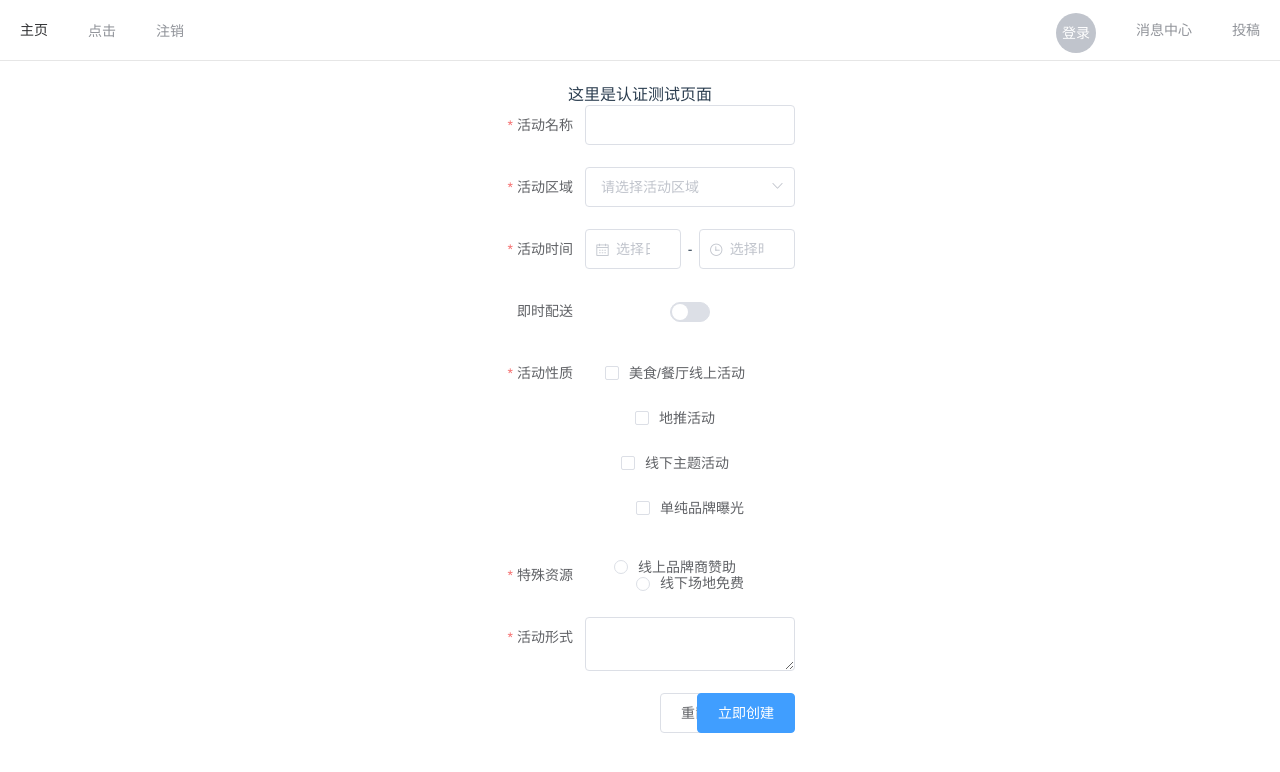
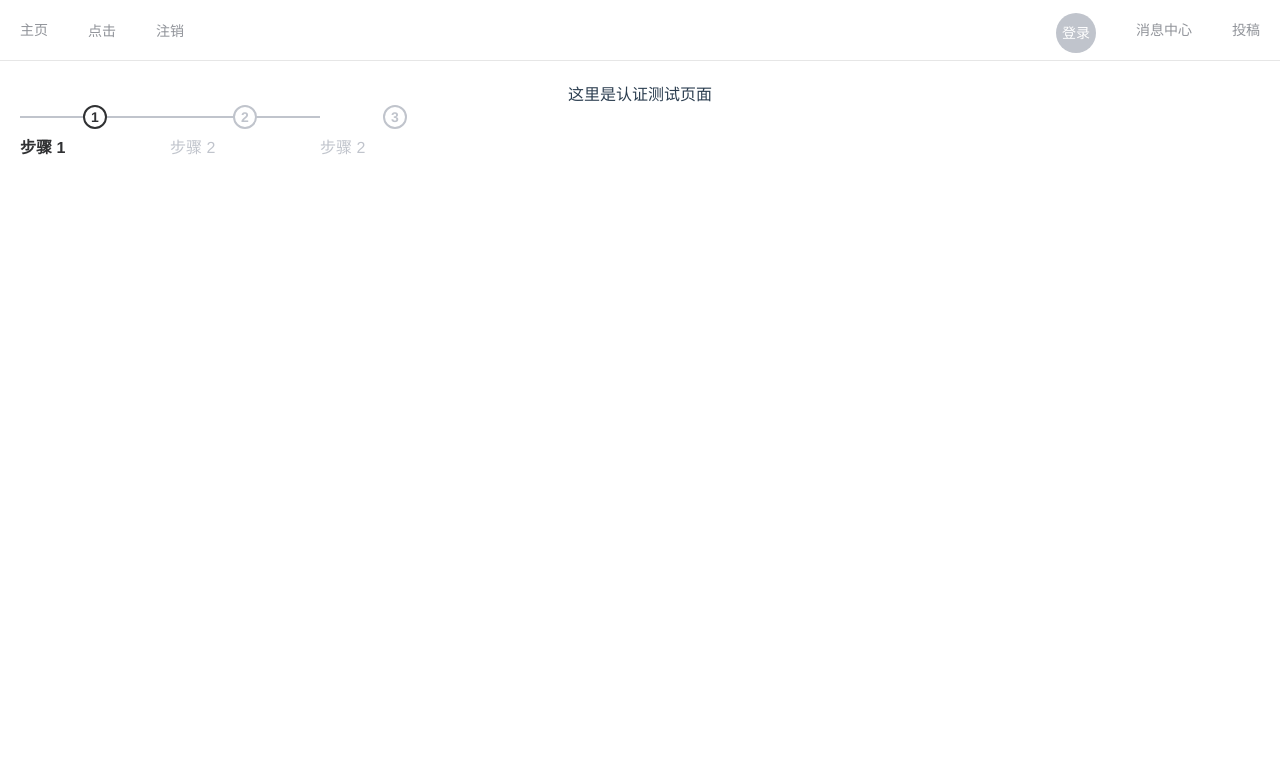
Before and after one commit to yixihan/hairy-children, a Vue app in the folder hairy-children-vue/: page /test in a window 1280 px wide. Shown: the top 772 px of the page. Built offline with nearby package versions, Linux system fonts and the light colour scheme; sample sign-in values are in the browser's storage; what mavon-editor would draw is missing.

Commit message:
update : gitignore

```diff
--- a/hairy-children-vue/src/views/v/register.vue
+++ b/hairy-children-vue/src/views/v/register.vue
@@ -1,7 +1,5 @@
 <template>
   <div class="login">
-    <el-row :gutter="20">
-      <el-col :span="6" :offset="8">
     <div class="way">
       <span>注册</span>
     </div>
@@ -12,11 +10,7 @@
       label-position="left"
       :rules="rules"
     >
-          <el-form-item
-            label="用户名"
-            prop="userName"
-            placeholder="请输入用户名"
-          >
+      <el-form-item label="用户名" prop="userName" placeholder="请输入用户名">
         <el-input v-model="user.userName"></el-input>
       </el-form-item>
       <el-form-item
@@ -31,8 +25,6 @@
         <el-button type="success" @click="onSubmit('user')">注册</el-button>
       </el-form-item>
     </el-form>
-      </el-col>
-    </el-row>
   </div>
 </template>
 
@@ -129,15 +121,21 @@ export default {
 };
 </script>
 
-<style>
+<style lang="scss" scoped>
 .login {
   padding-top: 60px;
   margin: 0 auto;
+  .way {
+    margin: 0 auto;
+    padding: 10px;
+    padding-bottom: 20px;
   }
   .el-form-item__content ::deep {
     margin-left: 80px;
     position: relative;
   }
+}
+
 .verify {
   position: absolute !important;
   left: 0 !important;
@@ -149,12 +147,13 @@ export default {
   right: 0;
   display: inline-block;
 }
-.way {
-  margin: 0 auto;
-  padding: 10px;
-  padding-bottom: 20px;
-}
+
 #code {
   display: none;
 }
+.el-step {
+  flex-basis: 50%;
+  margin-right: 0px;
+  width: 150px !important;
+}
 </style>
--- a/hairy-children-vue/src/views/v/resetPassword.vue
+++ b/hairy-children-vue/src/views/v/resetPassword.vue
@@ -1,15 +1,16 @@
 <template>
   <div class="login">
-    <el-row :gutter="20">
-      <el-col :span="6" :offset="8">
     <div class="way">
       <span>重置密码</span>
     </div>
-        <el-steps :active="active" finish-status="success">
-          <el-step title="步骤 1"> </el-step>
+
+    <el-steps :active="active" finish-status="success" space="150px">
+      <el-step title="步骤 1"></el-step>
       <el-step title="步骤 2"></el-step>
-          <el-step title="步骤 3"></el-step>
+      <el-step title="步骤 2"></el-step>
+
     </el-steps>
+
     <el-form
       ref="user"
       :model="user"
@@ -31,9 +32,6 @@
         <el-button type="success" @click="onSubmit('user')">重置</el-button>
       </el-form-item>
     </el-form>
-        <el-button style="margin-top: 12px" @click="next">下一步</el-button>
-      </el-col>
-    </el-row>
   </div>
 </template>
 
@@ -58,10 +56,7 @@ export default {
     };
   },
   methods: {
-    next() {
-      if (this.active++ > 2) this.active = 0;
-    },
-    // 登录
+    // 提交表单, 校验验证码是否正确
     onSubmit(formName) {
       // 数据校验
       this.$refs[formName].validate((valid) => {
@@ -192,7 +187,6 @@ export default {
         s
       );
     },
-
     // 跳转到注册界面
     toLogin() {
       this.$router.push("/login");
@@ -213,6 +207,18 @@ export default {
   .el-form-item__content ::deep {
     margin-left: 80px;
     position: relative;
+  }
+  .el-steps {
+    margin: 0 auto;
+    display: contents !important;
+    align-items: center !important;
+    justify-content: center !important;
+    margin-bottom: 20px;
+
+    .is-horizontal {
+      margin: 0 auto;
+      padding-bottom: 10px;
+    }
   }
 }
 
--- a/hairy-children-vue/src/views/v/test.vue
+++ b/hairy-children-vue/src/views/v/test.vue
@@ -1,71 +1,11 @@
 <template>
   <div>
     这里是认证测试页面
-    <el-form
-      :model="ruleForm"
-      :rules="rules"
-      ref="ruleForm"
-      label-width="100px"
-      class="demo-ruleForm"
-    >
-      <el-form-item label="活动名称" prop="name">
-        <el-input v-model="ruleForm.name"></el-input>
-      </el-form-item>
-      <el-form-item label="活动区域" prop="region">
-        <el-select v-model="ruleForm.region" placeholder="请选择活动区域">
-          <el-option label="区域一" value="shanghai"></el-option>
-          <el-option label="区域二" value="beijing"></el-option>
-        </el-select>
-      </el-form-item>
-      <el-form-item label="活动时间" required>
-        <el-col :span="11">
-          <el-form-item prop="date1">
-            <el-date-picker
-              type="date"
-              placeholder="选择日期"
-              v-model="ruleForm.date1"
-              style="width: 100%"
-            ></el-date-picker>
-          </el-form-item>
-        </el-col>
-        <el-col class="line" :span="2">-</el-col>
-        <el-col :span="11">
-          <el-form-item prop="date2">
-            <el-time-picker
-              placeholder="选择时间"
-              v-model="ruleForm.date2"
-              style="width: 100%"
-            ></el-time-picker>
-          </el-form-item>
-        </el-col>
-      </el-form-item>
-      <el-form-item label="即时配送" prop="delivery">
-        <el-switch v-model="ruleForm.delivery"></el-switch>
-      </el-form-item>
-      <el-form-item label="活动性质" prop="type">
-        <el-checkbox-group v-model="ruleForm.type">
-          <el-checkbox label="美食/餐厅线上活动" name="type"></el-checkbox>
-          <el-checkbox label="地推活动" name="type"></el-checkbox>
-          <el-checkbox label="线下主题活动" name="type"></el-checkbox>
-          <el-checkbox label="单纯品牌曝光" name="type"></el-checkbox>
-        </el-checkbox-group>
-      </el-form-item>
-      <el-form-item label="特殊资源" prop="resource">
-        <el-radio-group v-model="ruleForm.resource">
-          <el-radio label="线上品牌商赞助"></el-radio>
-          <el-radio label="线下场地免费"></el-radio>
-        </el-radio-group>
-      </el-form-item>
-      <el-form-item label="活动形式" prop="desc">
-        <el-input type="textarea" v-model="ruleForm.desc"></el-input>
-      </el-form-item>
-      <el-form-item>
-        <el-button type="primary" @click="submitForm('ruleForm')"
-          >立即创建</el-button
-        >
-        <el-button @click="resetForm('ruleForm')">重置</el-button>
-      </el-form-item>
-    </el-form>
+    <el-steps :active="active" finish-status="success" space="150px">
+      <el-step title="步骤 1"></el-step>
+      <el-step title="步骤 2"></el-step>
+      <el-step title="步骤 2"></el-step>
+    </el-steps>
   </div>
 </template>
 
@@ -73,68 +13,13 @@
 export default {
   data() {
     return {
-      ruleForm: {
-        name: "",
-        region: "",
-        date1: "",
-        date2: "",
-        delivery: false,
-        type: [],
-        resource: "",
-        desc: "",
-      },
-      rules: {
-        name: [
-          { required: true, message: "请输入活动名称", trigger: "blur" },
-          { min: 3, max: 5, message: "长度在 3 到 5 个字符", trigger: "blur" },
-        ],
-        region: [
-          { required: true, message: "请选择活动区域", trigger: "change" },
-        ],
-        date1: [
-          {
-            type: "date",
-            required: true,
-            message: "请选择日期",
-            trigger: "change",
-          },
-        ],
-        date2: [
-          {
-            type: "date",
-            required: true,
-            message: "请选择时间",
-            trigger: "change",
-          },
-        ],
-        type: [
-          {
-            type: "array",
-            required: true,
-            message: "请至少选择一个活动性质",
-            trigger: "change",
-          },
-        ],
-        resource: [
-          { required: true, message: "请选择活动资源", trigger: "change" },
-        ],
-        desc: [{ required: true, message: "请填写活动形式", trigger: "blur" }],
-      },
+      active: 0,
     };
   },
+
   methods: {
-    submitForm(formName) {
-      this.$refs[formName].validate((valid) => {
-        if (valid) {
-          alert("submit!");
-        } else {
-          console.log("error submit!!");
-          return false;
-        }
-      });
-    },
-    resetForm(formName) {
-      this.$refs[formName].resetFields();
+    next() {
+      if (this.active++ > 2) this.active = 0;
     },
   },
 };
```
Also changed, not shown: 1 other file (tests, documents, lock files or other folders). Lines whose indentation alone changed are shown as unchanged.
